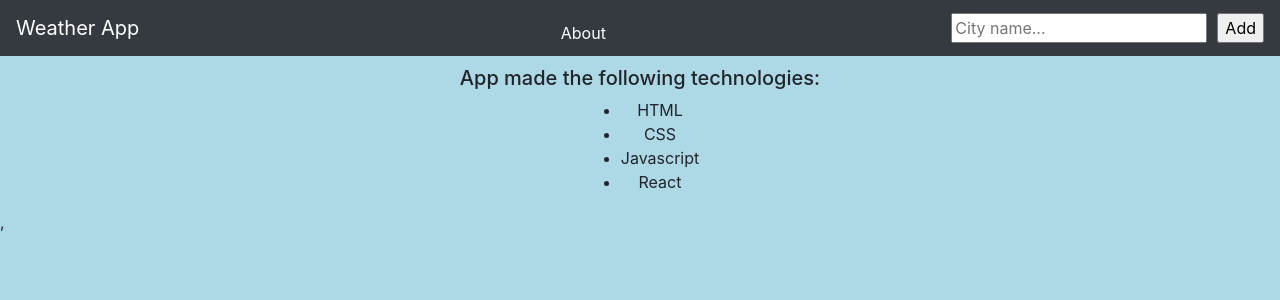
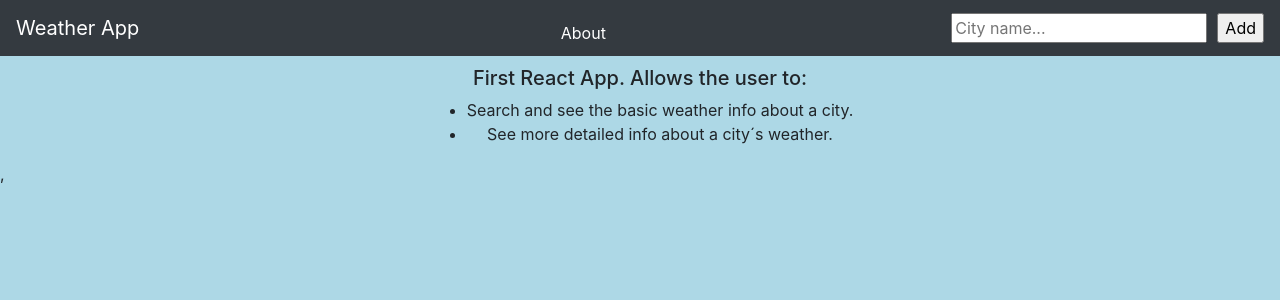
Before and after one commit to NachoHotz/weather-app, a React (Create React App) app: page /about in a window 1280 px wide. Shown: the top 300 px of the page. Built offline with nearby package versions, Linux system fonts and the light colour scheme.

Commit message:
modify About page

```diff
--- a/src/components/About/About.jsx
+++ b/src/components/About/About.jsx
@@ -1,14 +1,14 @@
-import React from "react";
-import "./About.css";
+import React from 'react';
+import './About.css';
 
 export default function About() {
-  return <div id="container">
-    <h5>App made the following technologies:</h5>
-        <ul>
-            <li>HTML</li>
-            <li>CSS</li>
-            <li>Javascript</li>
-            <li>React</li>
-        </ul>
-    </div>;
+  return (
+    <div id="container">
+      <h5>First React App. Allows the user to:</h5>
+      <ul>
+        <li>Search and see the basic weather info about a city.</li>
+        <li>See more detailed info about a city´s weather.</li>
+      </ul>
+    </div>
+  );
 }
```
